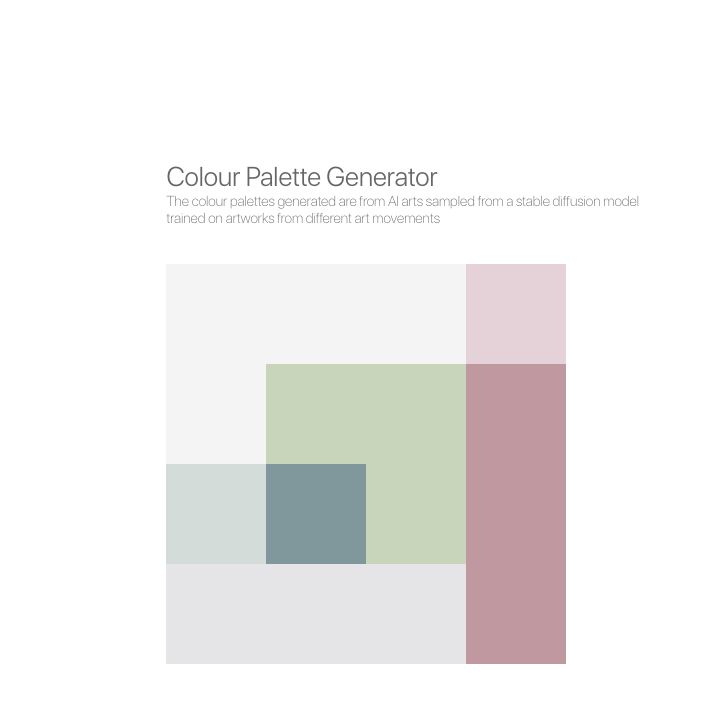
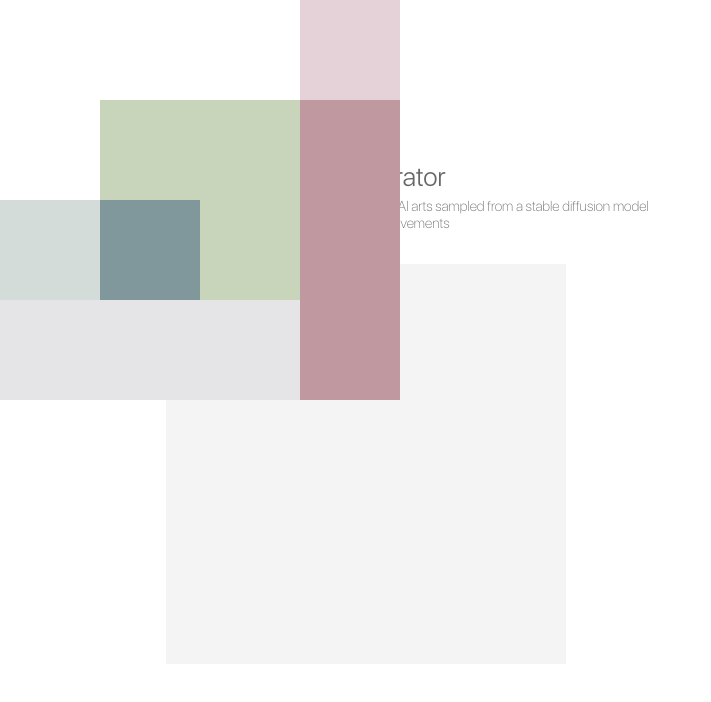
Before and after one commit to hellseggaXYZ/LOUR, a Next.js app: page / in a window 1280 px wide. Shown: the top 702 px of the page, without its empty margins (0-711 px from the left). Built offline with nearby package versions, Linux system fonts and the light colour scheme.

Commit message:
oh right this is now more fucked but whatever

```diff
--- a/src/app/page.module.css
+++ b/src/app/page.module.css
@@ -11,4 +11,18 @@
   font-weight: 300;
   width: 500px;
   color: #666666;
+  margin-top: 0.5vh;
+  margin-left: 0.13vw
 }
+
+.titleContainer {
+  display: flex;
+  flex-direction: column;
+  margin-top: 20vh;
+  margin-left: 13vw;
+}
+
+.colourContainer{
+  margin-top: 5vh;
+  margin-left: 25vw;
+}
--- a/src/app/page.tsx
+++ b/src/app/page.tsx
@@ -19,30 +19,27 @@ const sfProDisplay = localFont({
 export default function Home() {
   return (
     <main className={sfProDisplay.className}>
-      <div className={styles.title} style={{position: "absolute", left: "13vw", top: "20vh"}}>Colour Palette Generator</div>
-      <div className={styles.body} style={{position: "absolute", left: "13vw", top: "24vh"}}>
-        The colour palettes generated are from AI arts sampled from a stable diffusion model trained on artworks from different art movements
+      <div className={styles.titleContainer}>
+        <div className={styles.title} >Colour Palette Generator</div>
+        <div className={styles.body}>
+          The colour palettes generated are from AI arts sampled from a stable diffusion model trained on artworks from different art movements
+        </div>
       </div>
-      <div style={{position: "absolute", left: "13vw", top: "33vh", width: "400px", height: "400px", backgroundColor: "#F4F4F4"}}>
-        <div style={{position: "absolute", left: "300px", top: "0px", width: "100px", height: "100px", backgroundColor: "#E4D2D8"}}>
-          {/* Replace "#FF0000" with the desired color code */}
+      <div className={styles.colourContainer}>
+        <div style={{ position: "absolute", left: "13vw", top: "33vh", width: "400px", height: "400px", backgroundColor: "#F4F4F4" }}>
         </div>
-        <div style={{position: "absolute", left: "300px", top: "100px", width: "100px", height: "300px", backgroundColor: "#C099A0"}}>
-          {/* Replace "#FF0000" with the desired color code */}
+        <div style={{ position: "absolute", left: "300px", top: "0px", width: "100px", height: "100px", backgroundColor: "#E4D2D8" }}>
         </div>
-        <div style={{position: "absolute", left: "100px", top: "100px", width: "200px", height: "200px", backgroundColor: "#C8D5BB"}}>
-          {/* Replace "#FF0000" with the desired color code */}
+        <div style={{ position: "absolute", left: "300px", top: "100px", width: "100px", height: "300px", backgroundColor: "#C099A0" }}>
         </div>
-        <div style={{position: "absolute", left: "0px", top: "200px", width: "100px", height: "100px", backgroundColor: "#D4DCDA"}}>
-          {/* Replace "#FF0000" with the desired color code */}
+        <div style={{ position: "absolute", left: "100px", top: "100px", width: "200px", height: "200px", backgroundColor: "#C8D5BB" }}>
         </div>
-        <div style={{position: "absolute", left: "100px", top: "200px", width: "100px", height: "100px", backgroundColor: "#80989B"}}>
-          {/* Replace "#FF0000" with the desired color code */}
+        <div style={{ position: "absolute", left: "0px", top: "200px", width: "100px", height: "100px", backgroundColor: "#D4DCDA" }}>
         </div>
-        <div style={{position: "absolute", left: "0px", top: "300px", width: "300px", height: "100px", backgroundColor: "#E5E4E6"}}>
-          {/* Replace "#FF0000" with the desired color code */}
+        <div style={{ position: "absolute", left: "100px", top: "200px", width: "100px", height: "100px", backgroundColor: "#80989B" }}>
         </div>
-        {/* Replace "#FF0000" with the desired color code */}
+        <div style={{ position: "absolute", left: "0px", top: "300px", width: "300px", height: "100px", backgroundColor: "#E5E4E6" }}>
+        </div>
       </div>
     </main>
   )
```
